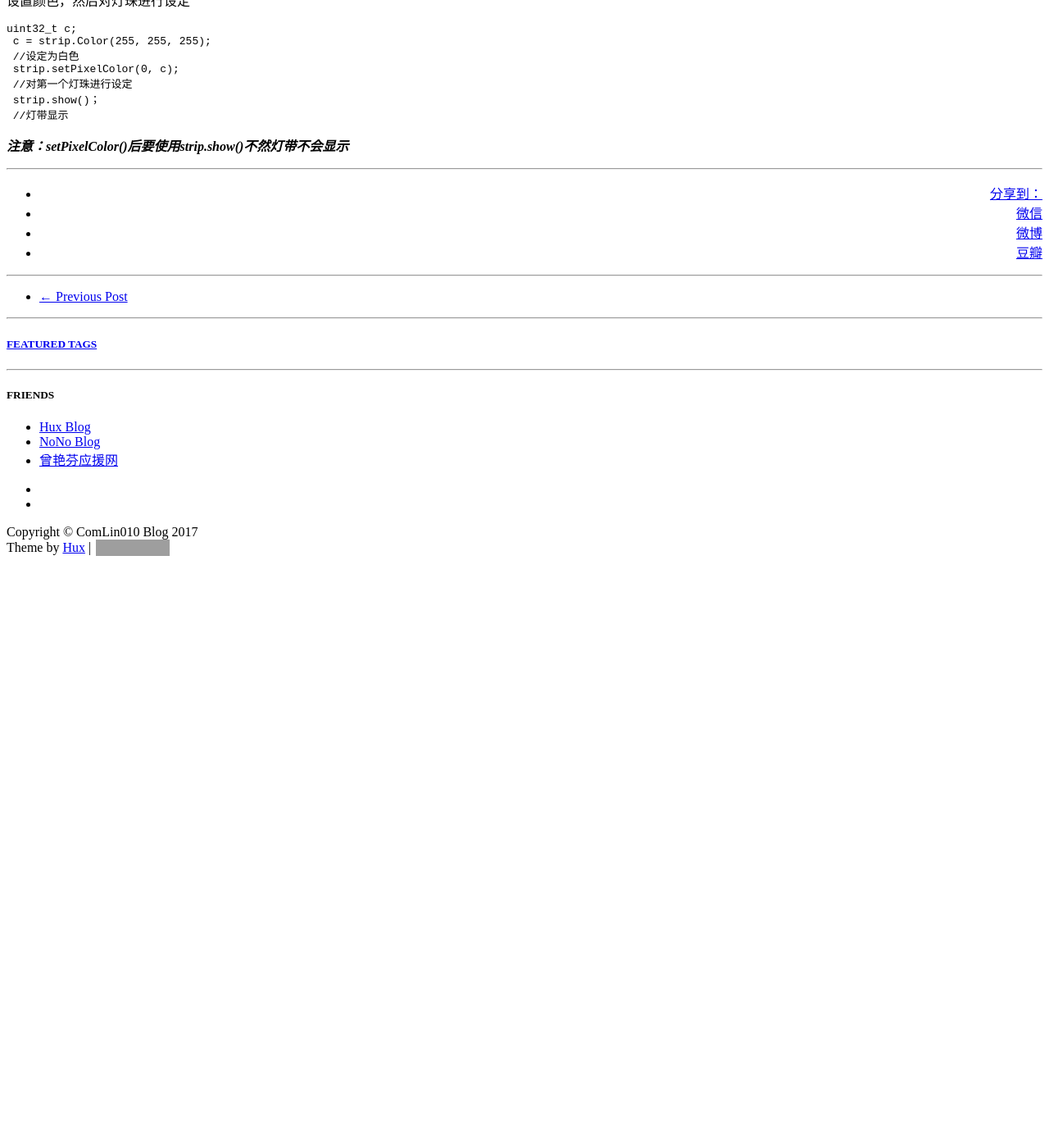
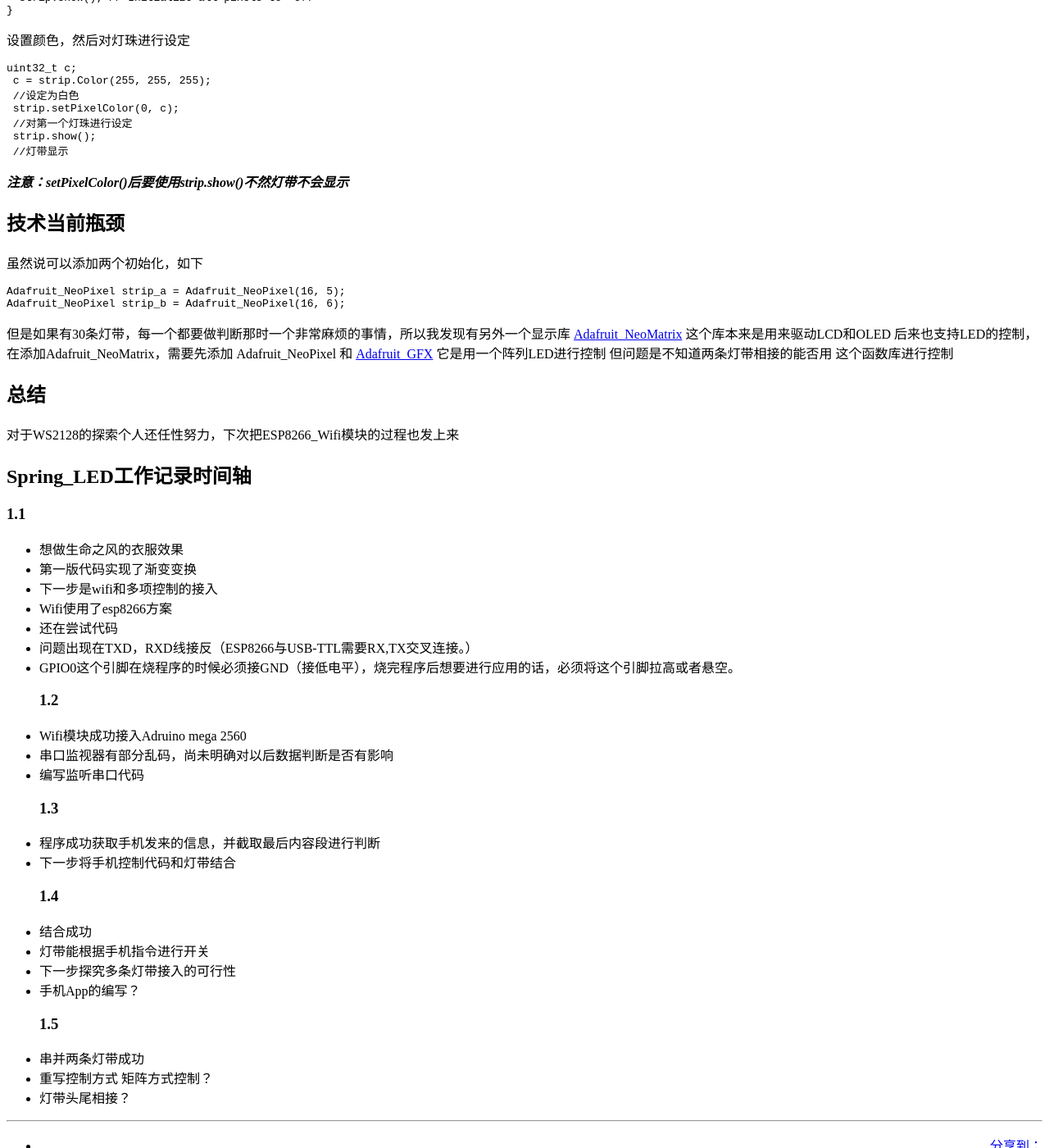
Before and after one commit to ComLin010/ComLin010.github.io, a Jekyll site: the page built from _posts/2017-03-12-ardruino-spring.markdown, in a window 1280 px wide and 1400 px high, scrolled down 1160 px. Shown: the whole window at 82% size. Built offline with Jekyll 4.4.1, drawn with Linux system fonts in a browser that asks for light colours; comment, search, counter and statistics services are not loaded; before the commit the page ends 1879 px from its top, so only the background shows below that; some of the changed text lies outside the part shown; grey boxes are pictures that could not be loaded.

Commit message:
修改文章

````diff
--- a/_posts/2017-03-12-ardruino-spring.markdown
+++ b/_posts/2017-03-12-ardruino-spring.markdown
@@ -36,12 +36,13 @@ tags:
 //   NEO_RGB     Pixels are wired for RGB bitstream (v1 FLORA pixels, not v2)
 Adafruit_NeoPixel strip = Adafruit_NeoPixel(60, PIN, NEO_GRB + NEO_KHZ800);
 ```
-第一个参数是灯珠数量，要根据实际的数量填写。
+第一个参数是灯珠数量，要根据实际的数量填写。<br>
 **PS：假若是两条灯带串联在一起则是两条灯带灯珠的总和。**
 
 第二个参数是定义针脚。
 
-第三个是颜色和灯珠的频率,可以根据上面代码注释选择自己灯带对于的颜色编码和频率。
+第三个是颜色和灯珠的频率,可以根据上面代码注释选择自己灯带对于的颜色编码和频率。<br>
+**第三个参数如果不写则采用默认值NEO_GRB + NEO_KHZ800**
 
 初始化完成后 我们要对灯带进行启动。
 
@@ -60,7 +61,51 @@ uint32_t c;
  //设定为白色
  strip.setPixelColor(0, c);
  //对第一个灯珠进行设定
- strip.show()；
+ strip.show();
  //灯带显示
 ```
 ***注意：setPixelColor()后要使用strip.show()不然灯带不会显示***
+
+## 技术当前瓶颈
+
+虽然说可以添加两个初始化，如下
+
+```c
+Adafruit_NeoPixel strip_a = Adafruit_NeoPixel(16, 5);
+Adafruit_NeoPixel strip_b = Adafruit_NeoPixel(16, 6);
+```
+
+但是如果有30条灯带，每一个都要做判断那时一个非常麻烦的事情，所以我发现有另外一个显示库
+[Adafruit_NeoMatrix](learn.adafruit.com/adafruit-neopixel-uberguide/neomatrix-library)
+这个库本来是用来驱动LCD和OLED 后来也支持LED的控制，在添加Adafruit_NeoMatrix，需要先添加 Adafruit_NeoPixel 和 [Adafruit_GFX](learn.adafruit.com/adafruit-neopixel-uberguide/neomatrix-library) 它是用一个阵列LED进行控制
+但问题是不知道两条灯带相接的能否用 这个函数库进行控制
+
+## 总结
+
+对于WS2128的探索个人还任性努力，下次把ESP8266_Wifi模块的过程也发上来
+
+## Spring_LED工作记录时间轴
+### 1.1
+ * 想做生命之风的衣服效果
+ * 第一版代码实现了渐变变换
+ * 下一步是wifi和多项控制的接入
+ * Wifi使用了esp8266方案
+ * 还在尝试代码
+ * 问题出现在TXD，RXD线接反（ESP8266与USB-TTL需要RX,TX交叉连接。）
+ * GPIO0这个引脚在烧程序的时候必须接GND（接低电平），烧完程序后想要进行应用的话，必须将这个引脚拉高或者悬空。
+### 1.2
+ * Wifi模块成功接入Adruino mega 2560
+ * 串口监视器有部分乱码，尚未明确对以后数据判断是否有影响
+ * 编写监听串口代码
+### 1.3
+ * 程序成功获取手机发来的信息，并截取最后内容段进行判断
+ * 下一步将手机控制代码和灯带结合
+### 1.4
+ * 结合成功
+ * 灯带能根据手机指令进行开关
+ * 下一步探究多条灯带接入的可行性
+ * 手机App的编写？
+### 1.5
+ * 串并两条灯带成功
+ * 重写控制方式 矩阵方式控制？
+ * 灯带头尾相接？
````
